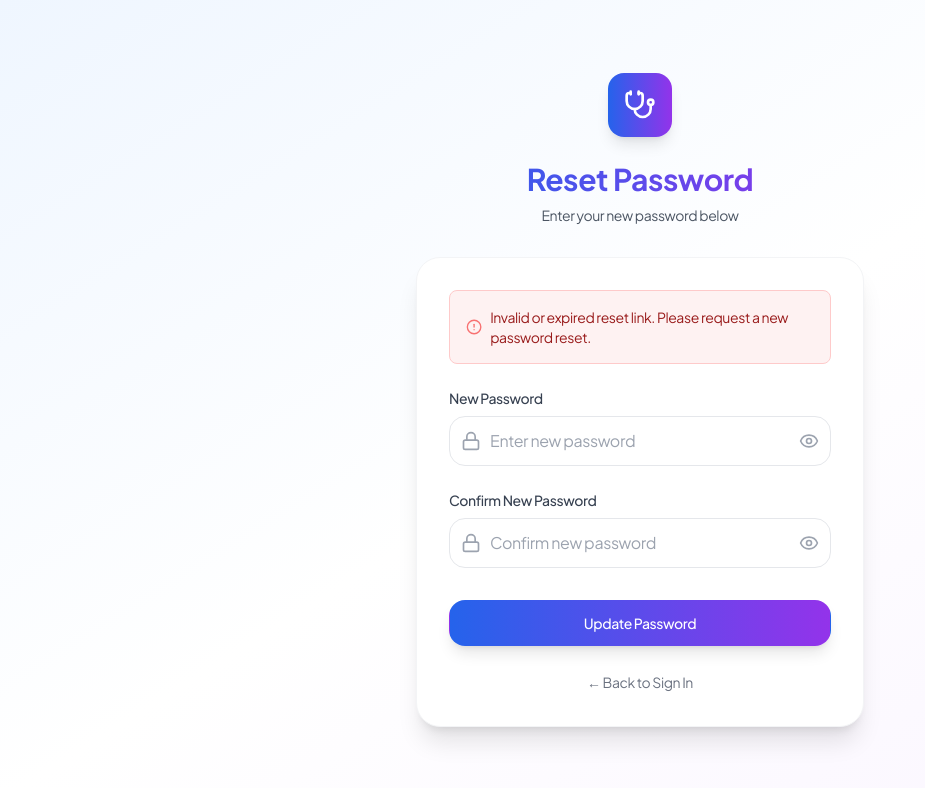
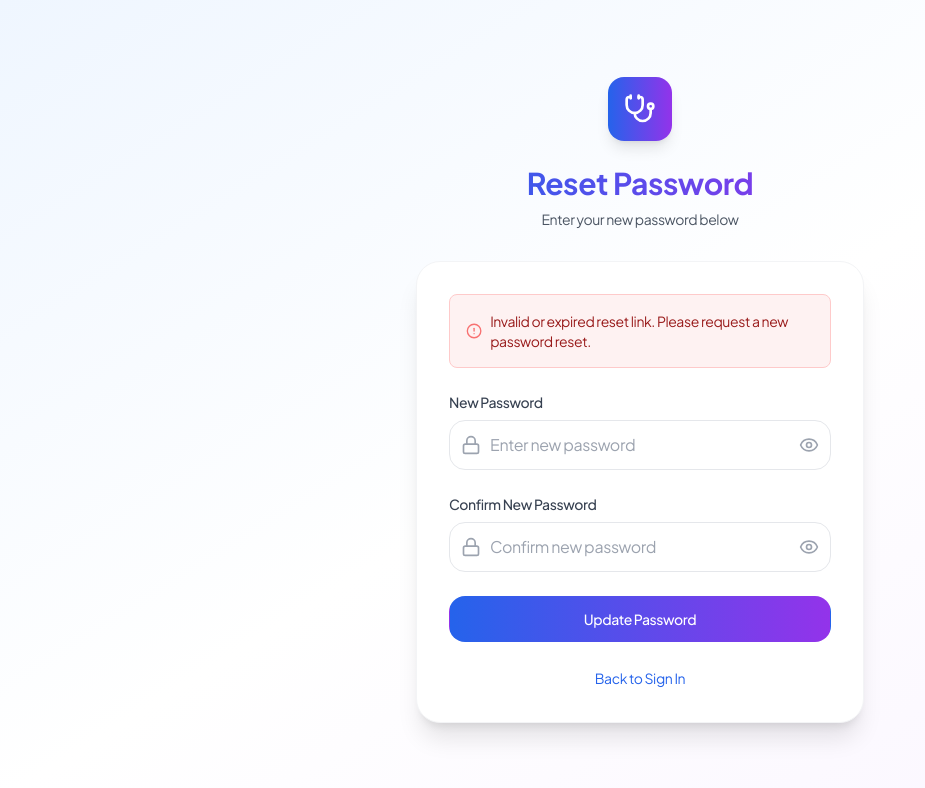
Before and after one commit to rithvikc/hmrapp, a Next.js app: page /auth/reset-password in a window 1280 px wide. Shown: the top 788 px of the page, without its empty margins (0-925 px from the left). Built offline with nearby package versions, Linux system fonts and the light colour scheme; no server answers.

Commit message:
changes to fix

```diff
--- a/src/app/auth/reset-password/page.tsx
+++ b/src/app/auth/reset-password/page.tsx
@@ -1,6 +1,6 @@
 'use client';
 
-import { useState, useEffect } from 'react';
+import { useState, useEffect, Suspense } from 'react';
 import { useRouter, useSearchParams } from 'next/navigation';
 import { createClient } from '@/lib/supabase';
 import Link from 'next/link';
@@ -14,7 +14,7 @@ import {
   Stethoscope
 } from 'lucide-react';
 
-export default function ResetPasswordPage() {
+function ResetPasswordForm() {
   const [password, setPassword] = useState('');
   const [confirmPassword, setConfirmPassword] = useState('');
   const [showPassword, setShowPassword] = useState(false);
@@ -210,14 +210,17 @@ export default function ResetPasswordPage() {
             </div>
 
             {/* Submit Button */}
-            <div className="pt-2">
+            <div>
               <button
                 type="submit"
                 disabled={loading}
-                className="group relative w-full flex justify-center py-3 px-4 border border-transparent text-sm font-medium rounded-xl text-white bg-gradient-to-r from-blue-600 to-purple-600 hover:from-blue-700 hover:to-purple-700 focus:outline-none focus:ring-2 focus:ring-offset-2 focus:ring-blue-500 disabled:opacity-50 disabled:cursor-not-allowed transition-all duration-200 shadow-lg hover:shadow-xl"
+                className="group relative w-full flex justify-center py-3 px-4 border border-transparent text-sm font-medium rounded-xl text-white bg-gradient-to-r from-blue-600 to-purple-600 hover:from-blue-700 hover:to-purple-700 focus:outline-none focus:ring-2 focus:ring-offset-2 focus:ring-blue-500 disabled:opacity-50 disabled:cursor-not-allowed transition-all duration-200"
               >
                 {loading ? (
-                  <Loader2 className="h-5 w-5 animate-spin" />
+                  <div className="flex items-center">
+                    <Loader2 className="animate-spin -ml-1 mr-2 h-4 w-4" />
+                    Updating Password...
+                  </div>
                 ) : (
                   'Update Password'
                 )}
@@ -225,12 +228,13 @@ export default function ResetPasswordPage() {
             </div>
           </form>
 
-          <div className="mt-6 text-center">
+          {/* Back to Login */}
+          <div className="text-center mt-6">
             <Link
               href="/login"
-              className="text-sm text-gray-500 hover:text-gray-700 transition-colors"
+              className="text-sm text-blue-600 hover:text-blue-500 transition-colors"
             >
-              ← Back to Sign In
+              Back to Sign In
             </Link>
           </div>
         </div>
@@ -238,3 +242,27 @@ export default function ResetPasswordPage() {
     </div>
   );
 }
+
+function LoadingFallback() {
+  return (
+    <div className="min-h-screen bg-gradient-to-br from-blue-50 via-white to-purple-50 flex items-center justify-center py-12 px-4 sm:px-6 lg:px-8">
+      <div className="max-w-md w-full space-y-8">
+        <div className="text-center">
+          <div className="w-16 h-16 bg-gradient-to-r from-blue-600 to-purple-600 rounded-xl flex items-center justify-center shadow-lg mx-auto mb-6">
+            <Stethoscope className="h-8 w-8 text-white" />
+          </div>
+          <div className="animate-spin rounded-full h-8 w-8 border-b-2 border-blue-600 mx-auto"></div>
+          <p className="mt-4 text-gray-600">Loading reset form...</p>
+        </div>
+      </div>
+    </div>
+  );
+}
+
+export default function ResetPasswordPage() {
+  return (
+    <Suspense fallback={<LoadingFallback />}>
+      <ResetPasswordForm />
+    </Suspense>
+  );
+}
--- a/src/app/dashboard/page.tsx
+++ b/src/app/dashboard/page.tsx
@@ -1,6 +1,6 @@
 'use client';
 
-import { useEffect, useState } from 'react';
+import { useEffect, useState, Suspense } from 'react';
 import { useRouter, useSearchParams } from 'next/navigation';
 import { useAuth } from '@/contexts/AuthContext';
 import { useHMRSelectors } from '@/store/hmr-store';
@@ -8,7 +8,7 @@ import MainLayout from '@/components/layout/MainLayout';
 import OnboardingOverlay from '@/components/OnboardingOverlay';
 import { Crown, Zap, AlertTriangle, CheckCircle } from 'lucide-react';
 
-export default function DashboardPage() {
+function DashboardContent() {
   const router = useRouter();
   const searchParams = useSearchParams();
   const { user, loading, pharmacist } = useAuth();
@@ -345,3 +345,22 @@ export default function DashboardPage() {
     </>
   );
 }
+
+function DashboardLoadingFallback() {
+  return (
+    <div className="min-h-screen bg-gray-50 flex items-center justify-center">
+      <div className="text-center">
+        <div className="animate-spin rounded-full h-12 w-12 border-b-2 border-blue-600 mx-auto mb-4"></div>
+        <p className="text-gray-600">Loading dashboard...</p>
+      </div>
+    </div>
+  );
+}
+
+export default function DashboardPage() {
+  return (
+    <Suspense fallback={<DashboardLoadingFallback />}>
+      <DashboardContent />
+    </Suspense>
+  );
+}
```
